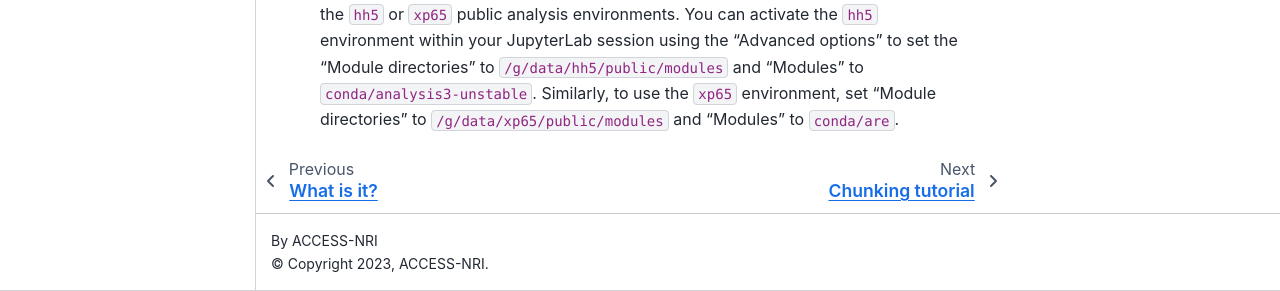
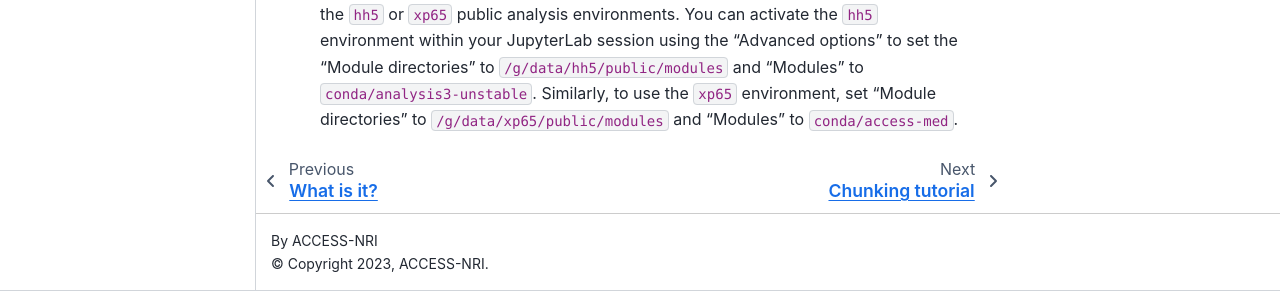
Before and after one commit to ACCESS-NRI/access-nri-intake-catalog, a Sphinx documentation site: the page built from docs/usage/how.rst, in a window 1280 px wide and 900 px high, scrolled down 2217 px. Shown: the part 609-900 px from the top of the window. Built offline with Sphinx 7.4.7 and the Sphinx Book theme 1.1.4, drawn with Linux system fonts in a browser that asks for light colours; pages that are not in the unit, such as notebooks, are missing from menus.

Commit message:
Update xp65 environment
`conda/are` has been changed to `conda/access-med` in the docs

```diff
--- a/docs/usage/how.rst
+++ b/docs/usage/how.rst
@@ -107,4 +107,4 @@ data it references are available from your session. In particular:
   JupyterLab session using the "Advanced options" to set the "Module directories" to
   :code:`/g/data/hh5/public/modules` and "Modules" to :code:`conda/analysis3-unstable`. Similarly, to use
   the :code:`xp65` environment, set "Module directories" to :code:`/g/data/xp65/public/modules` and
-  "Modules" to :code:`conda/are`.
+  "Modules" to :code:`conda/access-med`.
```
